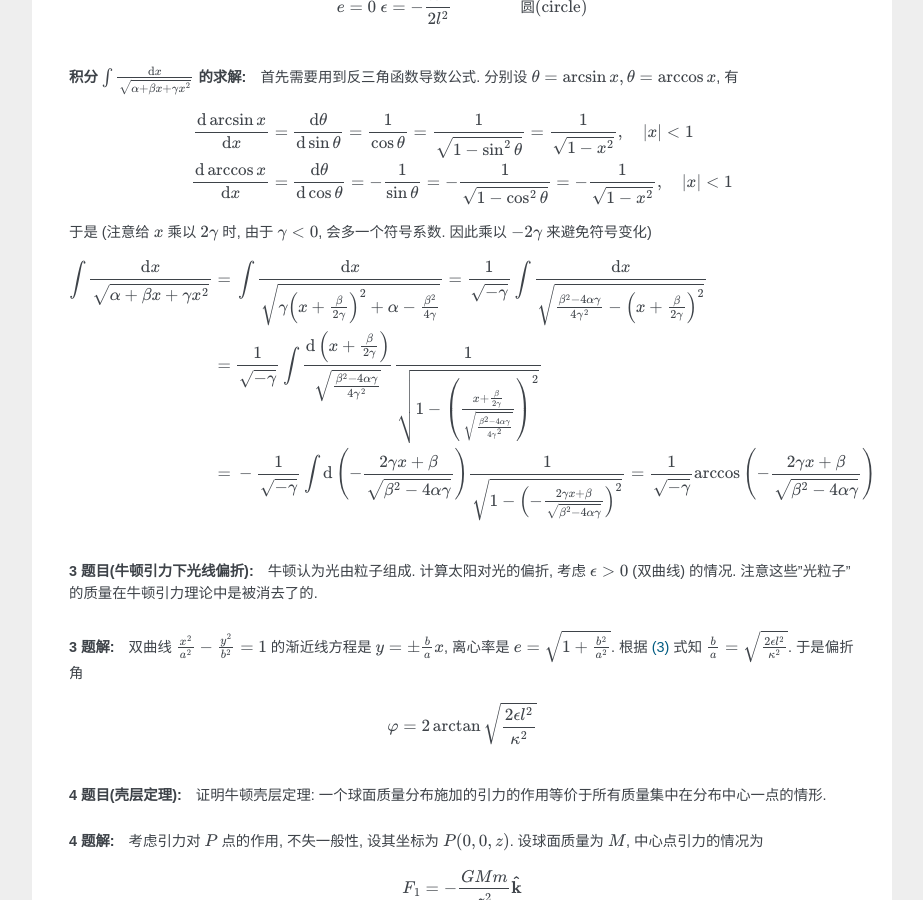
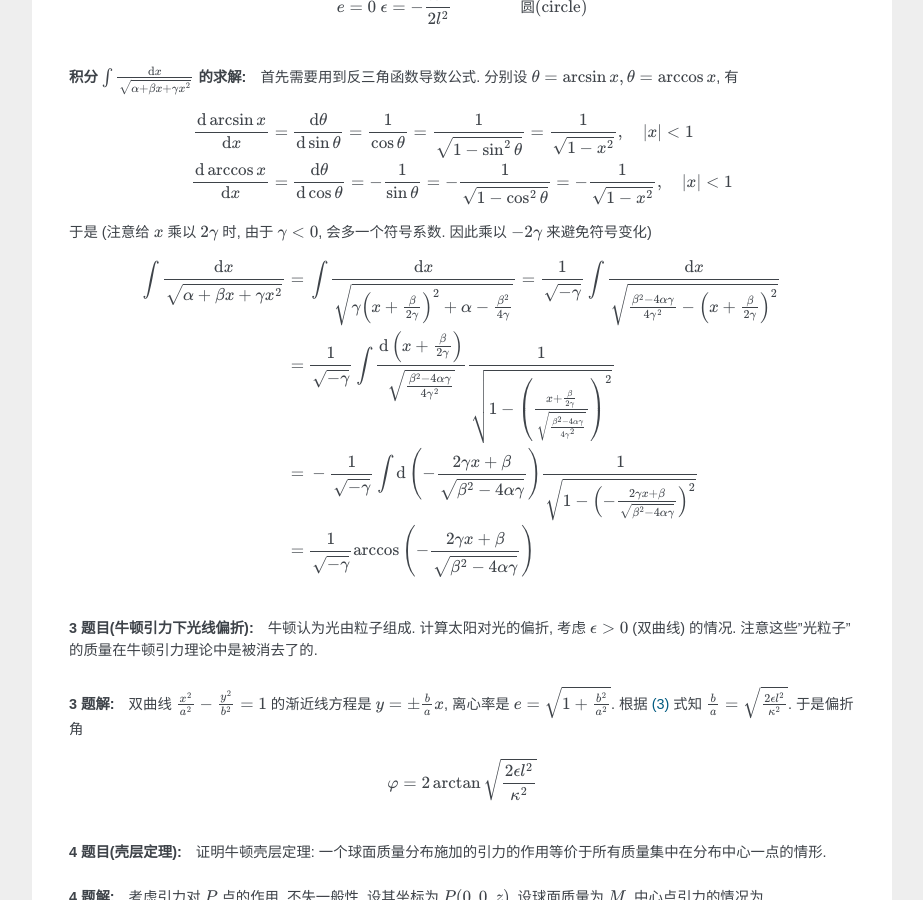
Before and after one commit to stczhc/notes, a Sphinx documentation site: the page built from docs/source/GR/azee-ps.rst, in a window 1280 px wide and 900 px high, scrolled down 2194 px. Shown: the whole window, without its empty margins (198-1121 px from the left). Built offline with Sphinx 7.4.7, drawn with Linux system fonts in a browser that asks for light colours.

```diff
--- a/docs/source/GR/azee-ps.rst
+++ b/docs/source/GR/azee-ps.rst
@@ -138,8 +138,8 @@ I.1 牛顿定律
             {\sqrt{1 - \left(\frac{x + \frac{\beta}{2\gamma}}{\sqrt{\frac{\beta^2-4\alpha\gamma}{4\gamma^2}}}\right)^2 }} \\
             =&\ -\frac{1}{\sqrt{-\gamma}}\int  \D \left( -\frac{ 2\gamma x + \beta }
             {\sqrt{\beta^2-4\alpha\gamma}}  \right)\frac{1}
-            {\sqrt{1 - \left(-\frac{2\gamma x + \beta}{\sqrt{\beta^2-4\alpha\gamma}}\right)^2 }}
-            = \frac{1}{\sqrt{-\gamma}} \arccos \left( -\frac{ 2\gamma x + \beta }
+            {\sqrt{1 - \left(-\frac{2\gamma x + \beta}{\sqrt{\beta^2-4\alpha\gamma}}\right)^2 }} \\
+            =&\ \frac{1}{\sqrt{-\gamma}} \arccos \left( -\frac{ 2\gamma x + \beta }
             {\sqrt{\beta^2-4\alpha\gamma}}  \right)
 
 .. admonition:: 3 题目(牛顿引力下光线偏折)
--- a/docs/source/conf.py
+++ b/docs/source/conf.py
@@ -75,6 +75,7 @@ exclude_patterns = []
 # The name of the Pygments (syntax highlighting) style to use.
 pygments_style = 'sphinx'
 
+tikz_proc_suite = 'GhostScript'
 
 # -- Options for HTML output -------------------------------------------------
 
```
